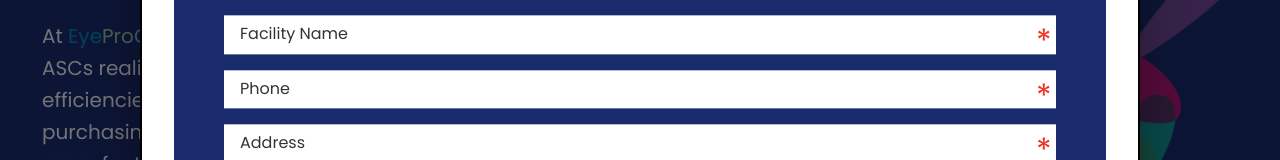
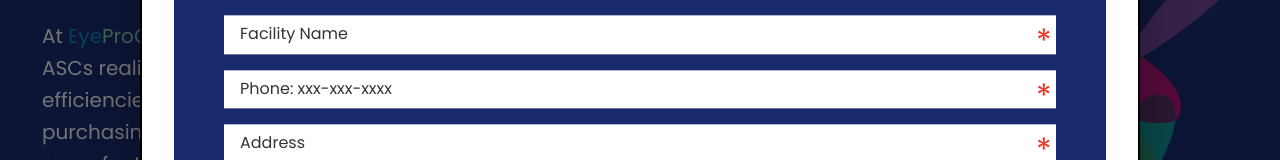
Before and after one commit to vupham0402/Responsive_Website, a React (Vite) app: page / in a window 1280 px wide. Both pictures are taken after a click on the link "Get Free Evalution". Shown: the part 355-515 px from the top of the page. Built offline with nearby package versions, Linux system fonts and the light colour scheme.

Commit message:
Update CTA.jsx

```diff
--- a/src/commercial-web/components/CTA.jsx
+++ b/src/commercial-web/components/CTA.jsx
@@ -110,7 +110,7 @@ export default function Action() {
                                         <span className="asterisk_input"></span>
                                     </div>
                                     <div className = "form-element">
-                                        <input onChange={ (e) => setPhone(e.target.value) } type = "tel" className = "form-control" placeholder="Phone" pattern="[0-9]{3}-[0-9]{2}-[0-9]{3}" value={phone} required/>
+                                        <input onChange={ (e) => setPhone(e.target.value) } type = "tel" className = "form-control" placeholder="Phone: xxx-xxx-xxxx" pattern="[0-9]{3}-[0-9]{3}-[0-9]{4}" value={phone} required/>
                                         <span className="asterisk_input"></span>
                                     </div>
                                     <div className = "form-element">
```
